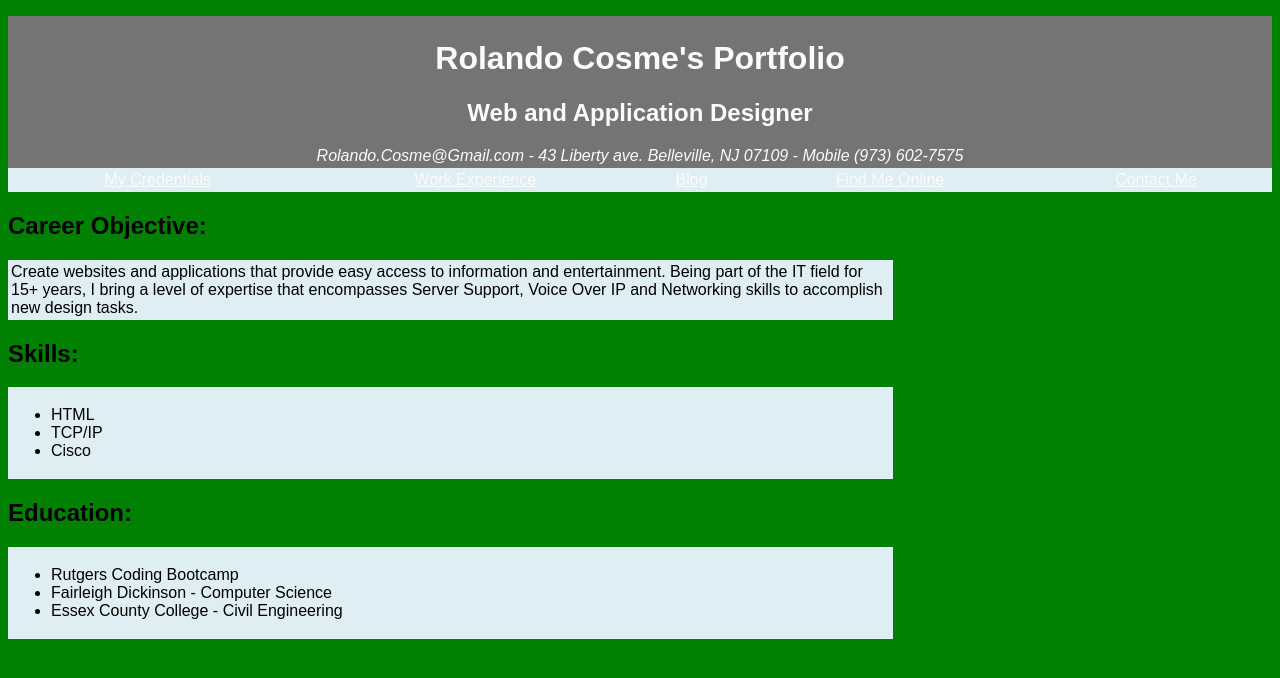
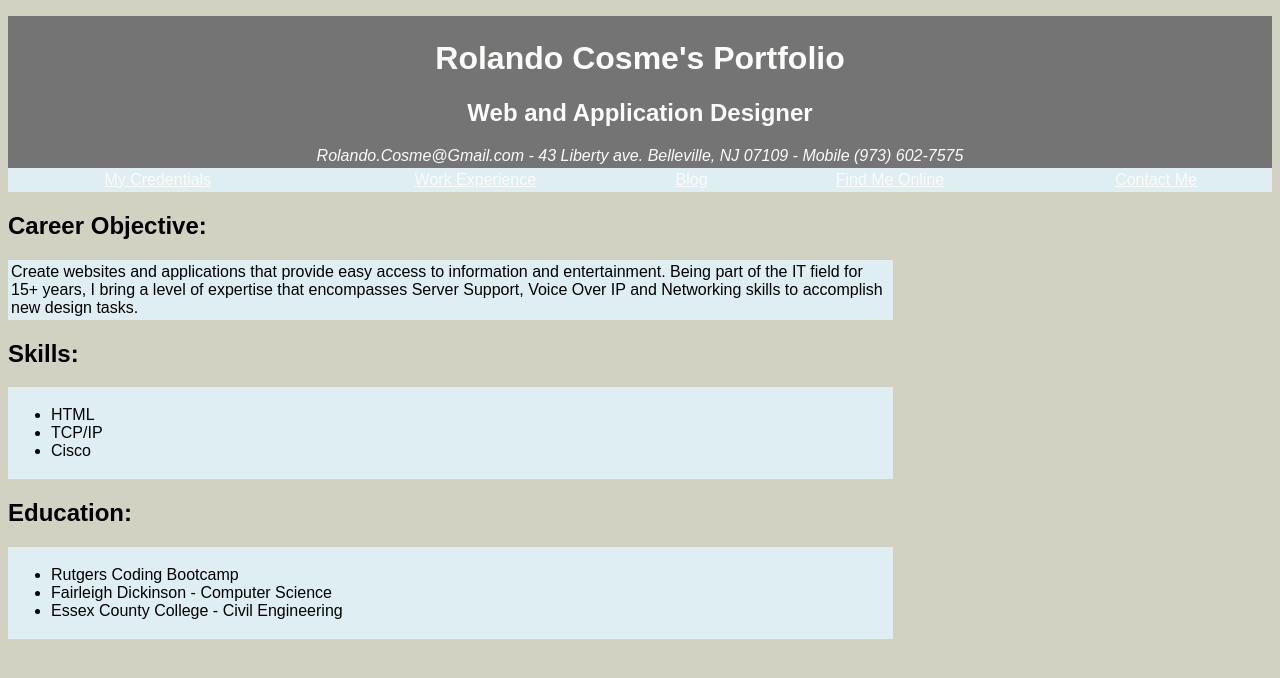
Before and after one commit to RolandoCosme/My_Portfolio, a PHP site: page /index.php in a window 1280 px wide. Shown: the top 678 px of the page. Run offline with PHP 8.4, Linux system fonts and the light colour scheme.

Commit message:
reverted changes made by classmates for homework

```diff
--- a/rc_portfolio_styling.css
+++ b/rc_portfolio_styling.css
@@ -1,6 +1,5 @@
 body {
-		background-color:green;
-		/*background-color: #d1d2c2;*/
+		background-color: #d1d2c2;
 }
 
 
```
